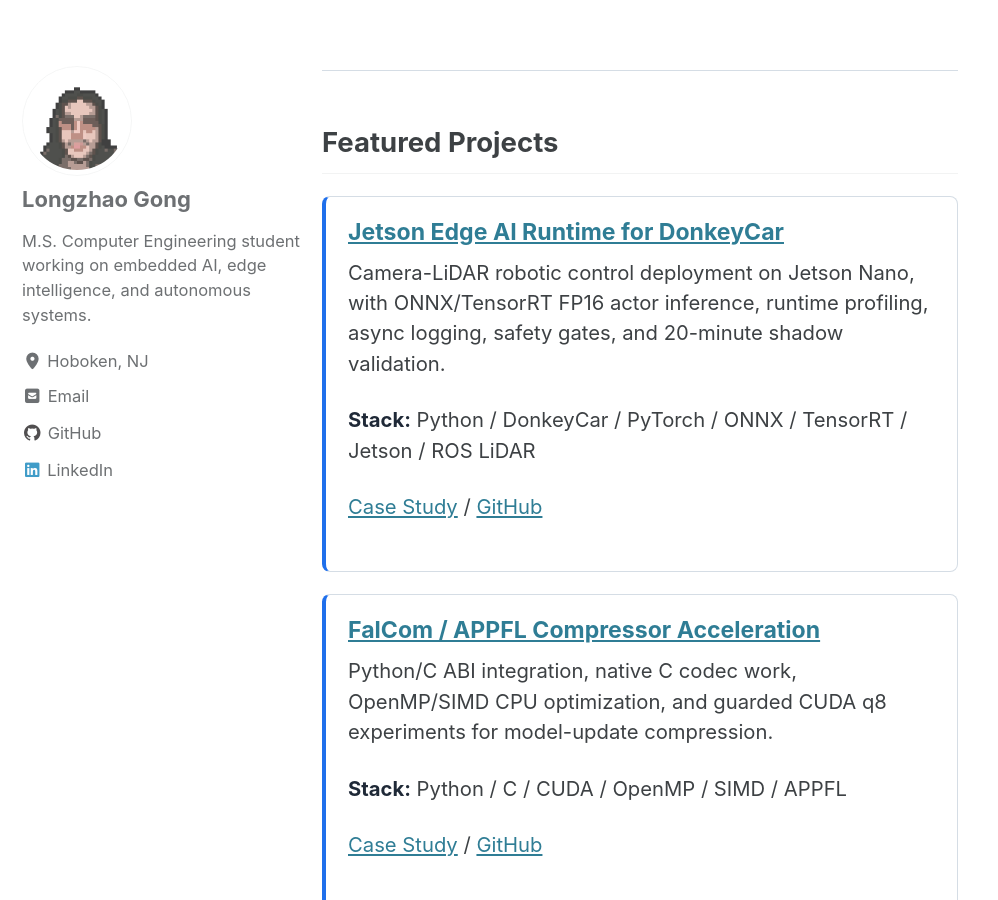
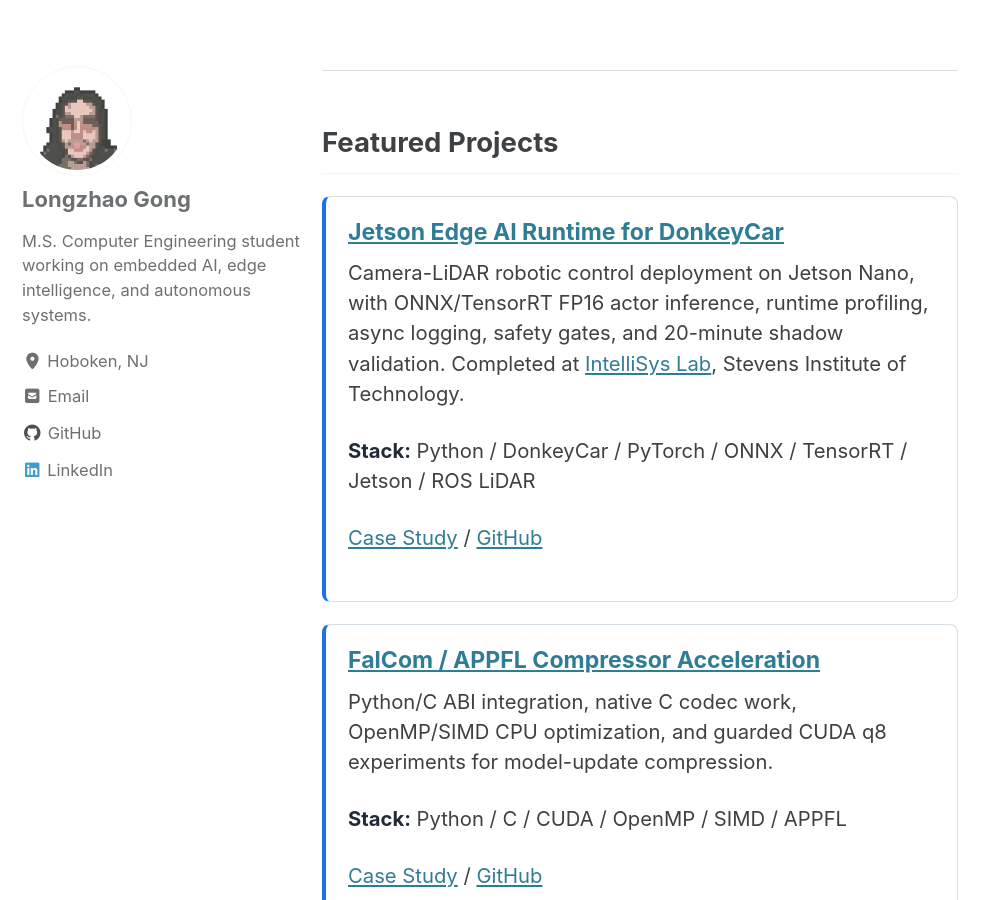
Before and after one commit to Gonglz/gonglz.github.io, a Jekyll site: the page built from index.md, in a window 1280 px wide and 900 px high, scrolled down 588 px. Shown: the whole window, without its empty margins (0-998 px from the left). Built offline with Jekyll 4.4.1, drawn with Linux system fonts in a browser that asks for light colours; cached includes are drawn as plain includes.

Commit message:
site: add IntelliSys Lab context to homepage card

```diff
--- a/index.md
+++ b/index.md
@@ -25,7 +25,7 @@ I work on AI systems that run beyond the cloud: autonomous vehicles, model compr
 
 ### [Jetson Edge AI Runtime for DonkeyCar](/projects/donkeycar-rl-racing/)
 
-Camera-LiDAR robotic control deployment on Jetson Nano, with ONNX/TensorRT FP16 actor inference, runtime profiling, async logging, safety gates, and 20-minute shadow validation.
+Camera-LiDAR robotic control deployment on Jetson Nano, with ONNX/TensorRT FP16 actor inference, runtime profiling, async logging, safety gates, and 20-minute shadow validation. Completed at [IntelliSys Lab](https://intellisys.haow.us/), Stevens Institute of Technology.
 
 **Stack:** Python / DonkeyCar / PyTorch / ONNX / TensorRT / Jetson / ROS LiDAR
 
```
